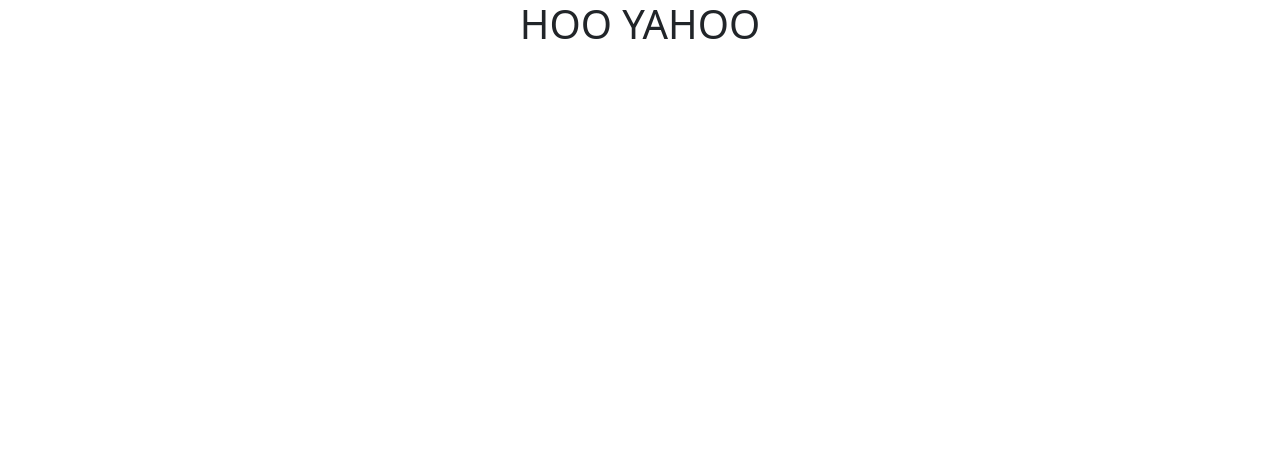
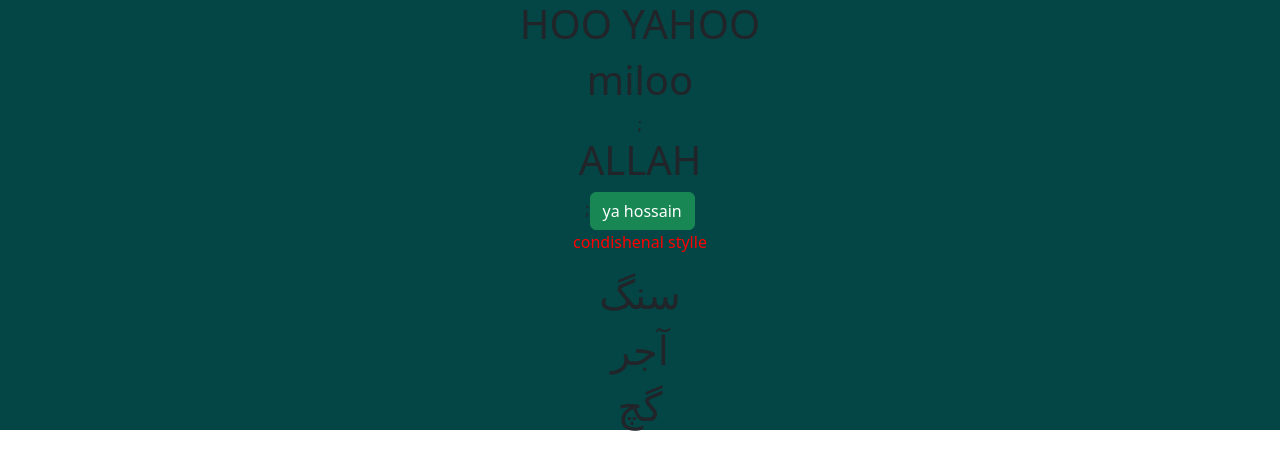
Before and after one commit to BAGHERIANGOL/hoo, a React (Create React App) app: page / in a window 1280 px wide. Shown: the top 470 px of the page. Built offline with nearby package versions, Linux system fonts and the light colour scheme; some icons are missing.

Commit message:
introdaction for state

```diff
--- a/src/App.css
+++ b/src/App.css
@@ -1,3 +1,3 @@
 .App {
-  text-align: center;
+  text-align: center; background-color: rgb(4, 69, 69);
 }
--- a/src/App.js
+++ b/src/App.js
@@ -1,4 +1,6 @@
 import './App.css';
+import Cond from "./Cond"
+import Props from "./Props"
 function App() {
   return (
     <div className='App'>
@@ -14,6 +16,8 @@ function App() {
           color: 'red',
         }}
       />
+      <Cond/>
+      <Props/>
 
     </div>
   );
--- /dev/null
+++ b/src/Cond.js
@@ -0,0 +1,11 @@
+function Cond() {
+    const  age =20
+   return (<div>
+
+    { age > 40 ? <h1> hlllooo</h1>:<h1> miloo</h1> };
+    { age < 40 && <h1> ALLAH</h1> };
+    <button className={age >19 ?"btn btn-success" : "btn btn-dark "}> ya hossain</button>
+<p style={{ color: age>10 ?"red":"yellow"}}>condishenal stylle</p>
+   </div>);
+}
+export default Cond;
--- /dev/null
+++ b/src/Props.js
@@ -0,0 +1,10 @@
+function Props() {
+    const masaleh=[
+     'سنگ ','آجر',"گچ"
+    ]
+    return ( <div>
+        {masaleh.map((u,index)=>{ return <h1 key={index}>{u} </h1>})}
+    </div> );
+}
+
+export default Props;
```
